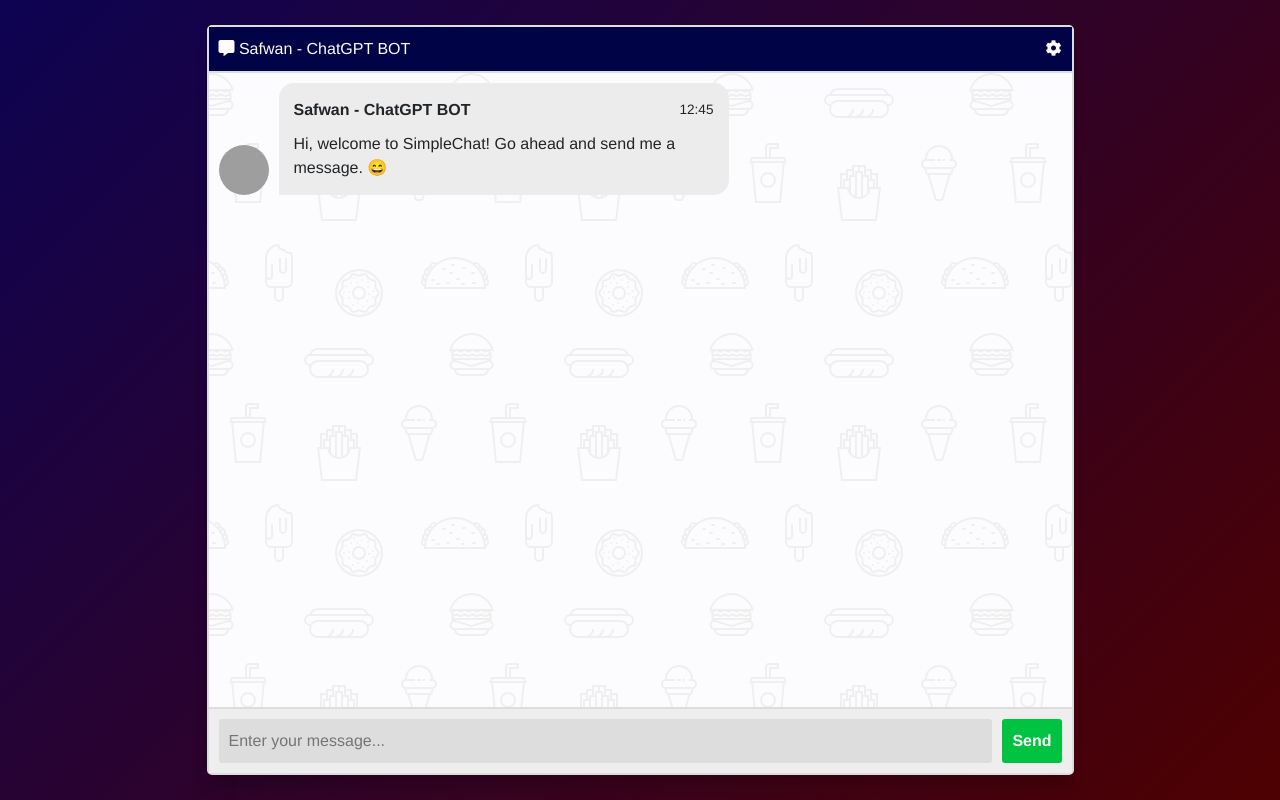
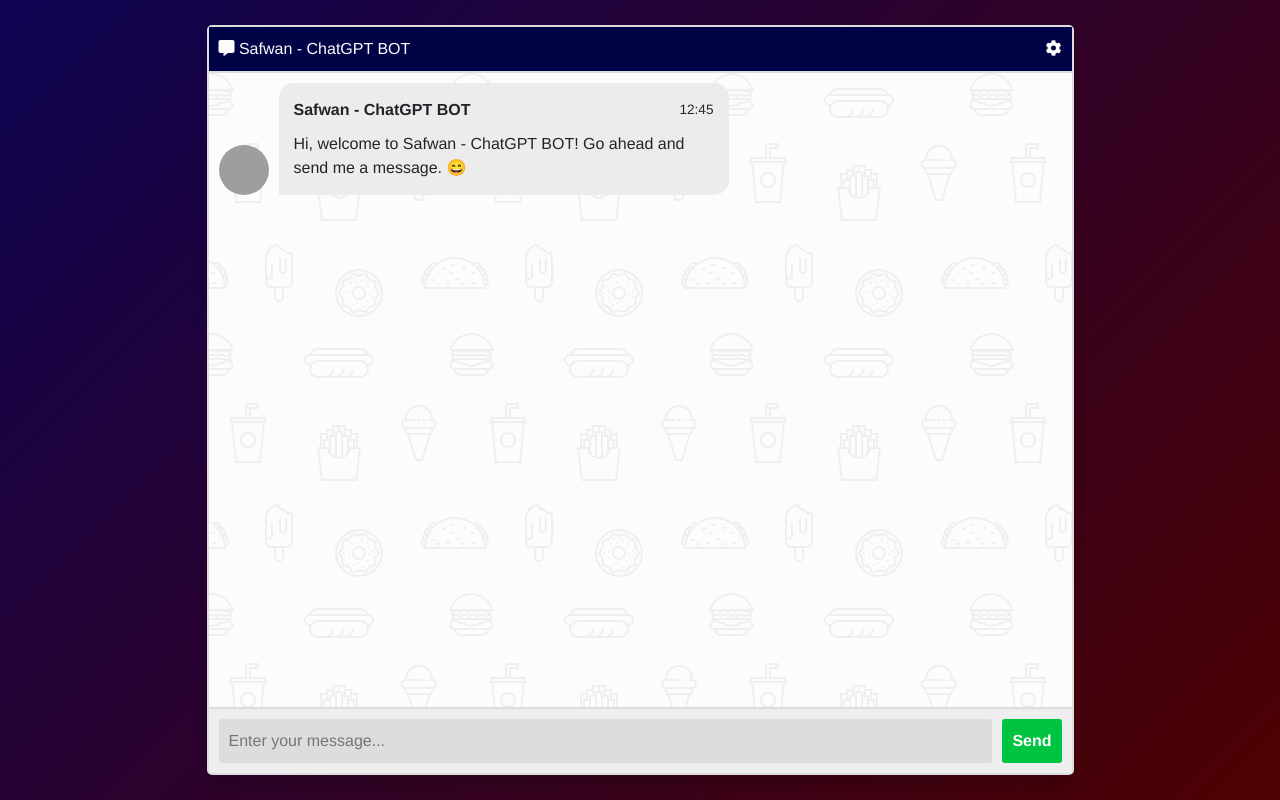
Before and after one commit to SafwanSaadan/Chatbot-interfaces, a plain HTML site: page index.html in a window 1280 px wide. Drawn offline with nearby package versions, Linux system fonts and the light colour scheme; grey boxes are pictures that could not be loaded.

Commit message:
Update index.html

```diff
--- a/index.html
+++ b/index.html
@@ -3,7 +3,7 @@
 <head>
     <meta charset="UTF-8">
     <meta name="viewport" content="width=device-width, initial-scale=1.0">
-    <title>Chat Page</title>
+    <title>Safwan - ChatGPT BOT</title>
     <link rel="stylesheet" href="https://stackpath.bootstrapcdn.com/bootstrap/4.5.2/css/bootstrap.min.css">
     <link rel="stylesheet" href="https://cdnjs.cloudflare.com/ajax/libs/font-awesome/5.15.1/css/all.min.css">
     <link rel="stylesheet" href="css/styles.css">
@@ -30,7 +30,7 @@
                     </div>
 
                     <div class="msg-text">
-                        Hi, welcome to SimpleChat! Go ahead and send me a message. 😄
+                        Hi, welcome to Safwan - ChatGPT BOT! Go ahead and send me a message. 😄
                     </div>
                 </div>
             </div>
```
